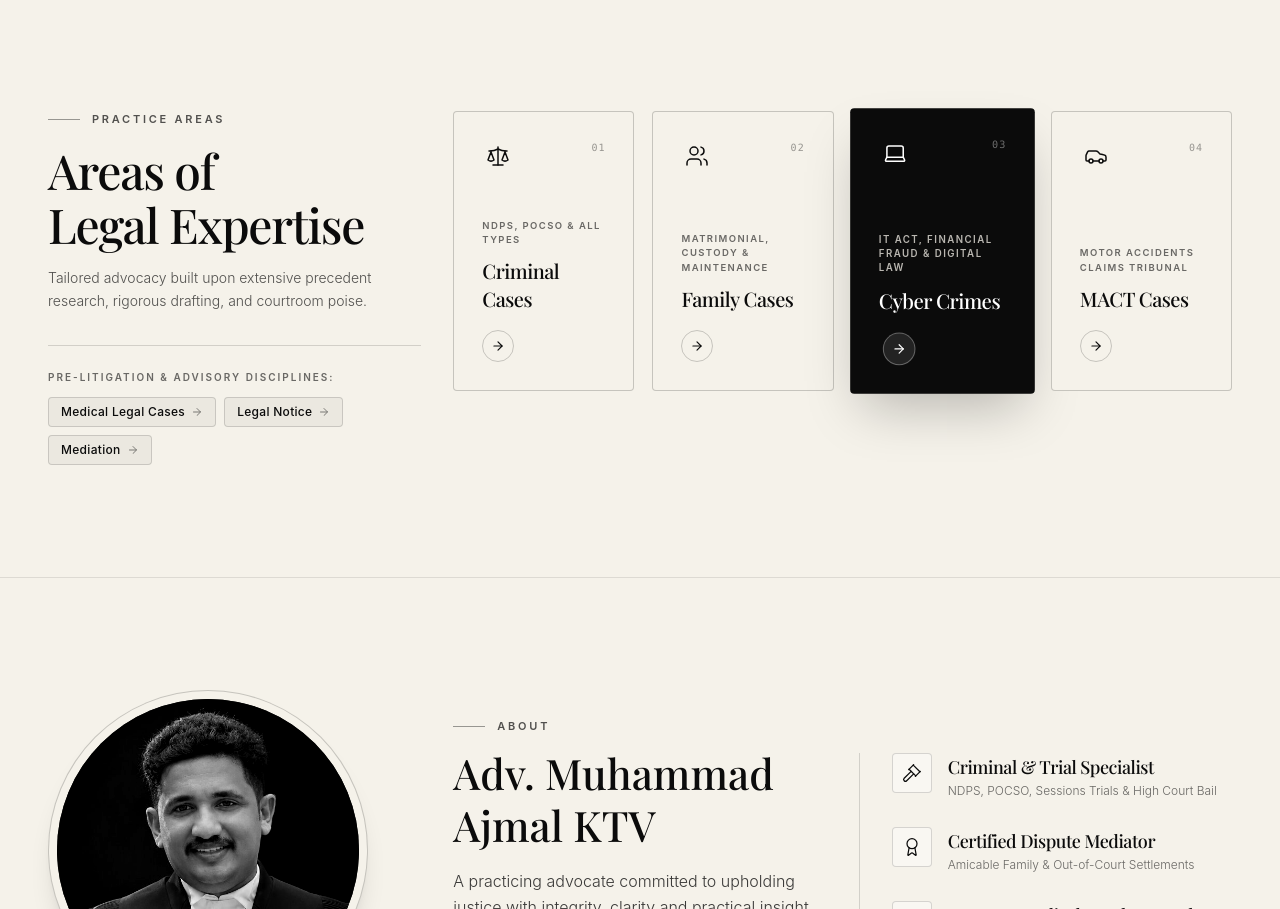
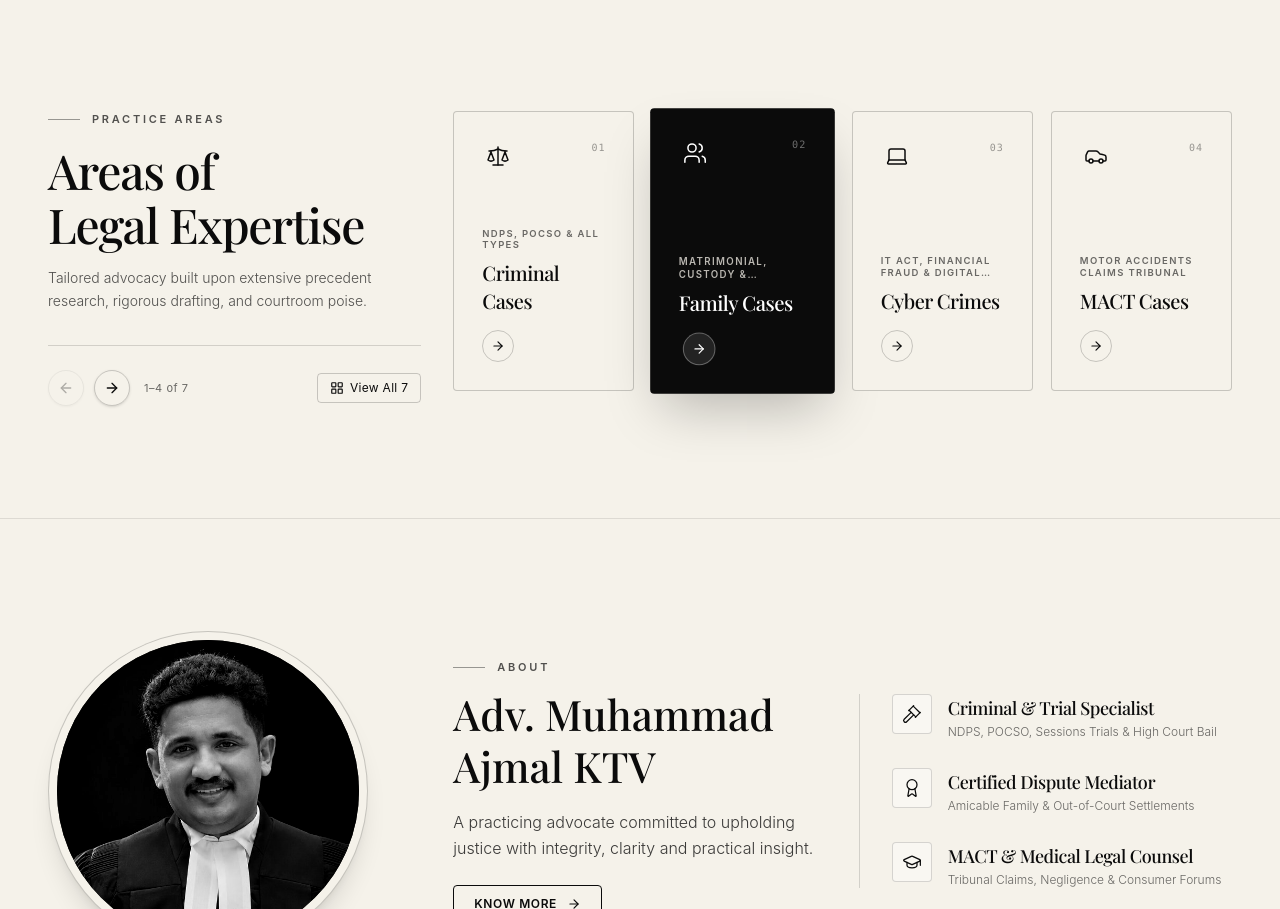
Before and after one commit to ha-shir/Lawfolio, a React (Vite) app: page / in a window 1280 px wide. Shown: the part 924-1833 px from the top of the page. Built offline with nearby package versions, Linux system fonts and the light colour scheme; a web font is replaced by a local one.

Commit message:
feat: present exclusively the 7 user-provided practice disciplines with interactive slider and full grid view

```diff
--- a/src/components/PracticeAreas.tsx
+++ b/src/components/PracticeAreas.tsx
@@ -1,6 +1,18 @@
 import React, { useState } from 'react';
-import { Scale, Users, Laptop, Car, FileText, Handshake, Stethoscope, ArrowRight } from 'lucide-react';
-import { motion } from 'framer-motion';
+import {
+  Scale,
+  Users,
+  Laptop,
+  Car,
+  Stethoscope,
+  FileText,
+  Handshake,
+  ArrowRight,
+  ArrowLeft,
+  LayoutGrid,
+  SlidersHorizontal,
+} from 'lucide-react';
+import { motion, AnimatePresence } from 'framer-motion';
 import { PracticeArea } from '../types';
 
 interface PracticeAreasProps {
@@ -12,10 +24,30 @@ export const PracticeAreas: React.FC<PracticeAreasProps> = ({
   practiceAreas,
   onSelectPracticeArea,
 }) => {
-  // Let default active card be the 3rd card (Cyber Crimes) or 1st card as seen in screenshots
-  const [activeCardId, setActiveCardId] = useState<string>(
-    practiceAreas[2]?.id || practiceAreas[0]?.id || 'criminal-cases'
-  );
+  // Only the 7 cases given by the user
+  const allUserCases = practiceAreas.slice(0, 7);
+
+  // Slider view state: index of starting card (0 or 3)
+  const [startIndex, setStartIndex] = useState<number>(0);
+  const [activeCardId, setActiveCardId] = useState<string>(allUserCases[1]?.id || allUserCases[0]?.id || 'family-cases');
+  // Option to view all 7 cards at once or in 4-card slider
+  const [isGridMode, setIsGridMode] = useState<boolean>(false);
+
+  const cardsPerPage = 4;
+  const canGoPrev = startIndex > 0;
+  const canGoNext = startIndex + cardsPerPage < allUserCases.length;
+
+  const handlePrev = () => {
+    setStartIndex((prev) => Math.max(0, prev - 1));
+  };
+
+  const handleNext = () => {
+    setStartIndex((prev) => Math.min(allUserCases.length - cardsPerPage, prev + 1));
+  };
+
+  const displayedCards = isGridMode
+    ? allUserCases
+    : allUserCases.slice(startIndex, startIndex + cardsPerPage);
 
   const renderIcon = (iconName: PracticeArea['iconName'], isActive: boolean) => {
     const className = `w-6 h-6 transition-colors duration-300 ${
@@ -31,21 +63,16 @@ export const PracticeAreas: React.FC<PracticeAreasProps> = ({
         return <Laptop className={className} strokeWidth={1.5} />;
       case 'car':
         return <Car className={className} strokeWidth={1.5} />;
+      case 'stethoscope':
+        return <Stethoscope className={className} strokeWidth={1.5} />;
       case 'file-text':
         return <FileText className={className} strokeWidth={1.5} />;
       case 'handshake':
         return <Handshake className={className} strokeWidth={1.5} />;
-      case 'stethoscope':
-        return <Stethoscope className={className} strokeWidth={1.5} />;
       default:
         return <Scale className={className} strokeWidth={1.5} />;
     }
   };
-
-  // Top 4 prioritized cards
-  const prioritizedCards = practiceAreas.slice(0, 4);
-  // Additional disciplines: Medical Legal Cases, Legal Notice, Mediation
-  const additionalDisciplines = practiceAreas.slice(4);
 
   return (
     <section
@@ -55,7 +82,7 @@ export const PracticeAreas: React.FC<PracticeAreasProps> = ({
       <div className="max-w-7xl mx-auto px-5 sm:px-8 lg:px-12">
         <div className="grid grid-cols-1 lg:grid-cols-12 gap-10 lg:gap-8 items-start">
 
-          {/* Left Column: Heading, Subtitle & Additional Disciplines */}
+          {/* Left Column: Heading, Subtitle & Slider Navigation */}
           <motion.div
             initial={{ opacity: 0, x: -20 }}
             whileInView={{ opacity: 1, x: 0 }}
@@ -79,42 +106,81 @@ export const PracticeAreas: React.FC<PracticeAreasProps> = ({
               Tailored advocacy built upon extensive precedent research, rigorous drafting, and courtroom poise.
             </p>
 
-            {/* Additional Practice Disciplines (Legal Notice, Mediation, Medical Legal Cases) */}
-            {additionalDisciplines.length > 0 && (
-              <div className="mt-8 pt-6 border-t border-[#0B0B0B]/15 flex flex-col gap-3">
-                <span className="text-[10px] font-sans uppercase tracking-[0.2em] font-semibold text-[#0B0B0B]/60">
-                  Pre-Litigation & Advisory Disciplines:
+            {/* Slider Navigation & Mode Switcher Controls */}
+            <div className="mt-8 pt-6 border-t border-[#0B0B0B]/15 flex items-center justify-between gap-4">
+              {/* Prev / Next Buttons */}
+              {!isGridMode ? (
+                <div className="flex items-center gap-2.5">
+                  <button
+                    type="button"
+                    onClick={handlePrev}
+                    disabled={!canGoPrev}
+                    aria-label="Previous practice areas"
+                    className="w-9 h-9 rounded-full border border-[#0B0B0B]/20 flex items-center justify-center text-[#0B0B0B] hover:bg-[#0B0B0B] hover:text-white transition-all disabled:opacity-30 disabled:cursor-not-allowed cursor-pointer shadow-sm active:scale-95"
+                  >
+                    <ArrowLeft className="w-4 h-4" />
+                  </button>
+                  <button
+                    type="button"
+                    onClick={handleNext}
+                    disabled={!canGoNext}
+                    aria-label="Next practice areas"
+                    className="w-9 h-9 rounded-full border border-[#0B0B0B]/20 flex items-center justify-center text-[#0B0B0B] hover:bg-[#0B0B0B] hover:text-white transition-all disabled:opacity-30 disabled:cursor-not-allowed cursor-pointer shadow-sm active:scale-95"
+                  >
+                    <ArrowRight className="w-4 h-4" />
+                  </button>
+                  <span className="text-[11px] font-sans text-[#0B0B0B]/60 tracking-wider ml-1">
+                    {startIndex + 1}–{startIndex + displayedCards.length} of {allUserCases.length}
                   </span>
-                <div className="flex flex-wrap gap-2">
-                  {additionalDisciplines.map((area) => (
+                </div>
+              ) : (
+                <span className="text-[11px] font-sans text-[#0B0B0B]/60 tracking-wider">
+                  All {allUserCases.length} Disciplines
+                </span>
+              )}
+
+              {/* View Toggle: Carousel vs All 7 Grid */}
               <button
-                      key={area.id}
                 type="button"
-                      onClick={() => onSelectPracticeArea(area)}
-                      className="px-3 py-1.5 rounded-sm bg-[#0B0B0B]/[0.04] hover:bg-[#0B0B0B] hover:text-white border border-[#0B0B0B]/15 text-[#0B0B0B] text-xs font-sans tracking-wide transition-all cursor-pointer flex items-center gap-1.5 group"
+                onClick={() => setIsGridMode(!isGridMode)}
+                className="hidden sm:inline-flex items-center gap-1.5 px-3 py-1.5 rounded-sm border border-[#0B0B0B]/20 hover:border-[#0B0B0B] text-xs font-sans tracking-wide text-[#0B0B0B] transition-colors cursor-pointer"
               >
-                      <span className="font-medium">{area.title}</span>
-                      <ArrowRight className="w-3 h-3 opacity-50 group-hover:opacity-100 group-hover:translate-x-0.5 transition-all" />
+                {isGridMode ? (
+                  <>
+                    <SlidersHorizontal className="w-3.5 h-3.5" />
+                    <span>Carousel View</span>
+                  </>
+                ) : (
+                  <>
+                    <LayoutGrid className="w-3.5 h-3.5" />
+                    <span>View All 7</span>
+                  </>
+                )}
               </button>
-                  ))}
             </div>
-              </div>
-            )}
           </motion.div>
 
-          {/* Right Column: 4 Prioritized Cards (Criminal Cases, Family Cases, Cyber Crimes, MACT Cases) */}
+          {/* Right Column: Practice Cards (Showing ONLY the user's cases in priority order) */}
           <div className="lg:col-span-8">
-            <div className="grid grid-cols-2 md:grid-cols-4 gap-4 sm:gap-4.5">
-              {prioritizedCards.map((area, index) => {
+            <div
+              className={`grid gap-4 sm:gap-4.5 ${
+                isGridMode
+                  ? 'grid-cols-1 sm:grid-cols-2 md:grid-cols-3 lg:grid-cols-4'
+                  : 'grid-cols-2 md:grid-cols-4'
+              }`}
+            >
+              <AnimatePresence mode="popLayout">
+                {displayedCards.map((area, index) => {
                   const isActive = activeCardId === area.id;
 
                   return (
                     <motion.div
                       key={area.id}
-                    initial={{ opacity: 0, y: 20 }}
-                    whileInView={{ opacity: 1, y: 0 }}
-                    viewport={{ once: true }}
-                    transition={{ duration: 0.5, delay: index * 0.08 }}
+                      layout
+                      initial={{ opacity: 0, y: 15 }}
+                      animate={{ opacity: 1, y: 0 }}
+                      exit={{ opacity: 0, scale: 0.96 }}
+                      transition={{ duration: 0.4, delay: index * 0.04 }}
                       onMouseEnter={() => setActiveCardId(area.id)}
                       onClick={() => onSelectPracticeArea(area)}
                       className={`group relative rounded-sm p-6 sm:p-7 flex flex-col justify-between min-h-[250px] sm:min-h-[280px] cursor-pointer transition-all duration-400 ease-[cubic-bezier(0.22,1,0.36,1)] ${
@@ -123,7 +189,7 @@ export const PracticeAreas: React.FC<PracticeAreasProps> = ({
                           : 'bg-[#F5F2EA] text-[#0B0B0B] border border-[#0B0B0B]/20 hover:border-[#0B0B0B]/60 hover:shadow-lg'
                       }`}
                     >
-                    {/* Top: Icon & Number */}
+                      {/* Top: Icon & Discipline Number */}
                       <div className="flex items-start justify-between w-full">
                         <div className="p-1">
                           {renderIcon(area.iconName, isActive)}
@@ -137,12 +203,12 @@ export const PracticeAreas: React.FC<PracticeAreasProps> = ({
                         </span>
                       </div>
 
-                    {/* Bottom: Subtitle, Title & Circle Arrow Button */}
-                    <div className="mt-8 flex flex-col gap-2.5">
-                      {/* Subtitle tag (NDPS, POCSO & All Types, etc.) */}
+                      {/* Bottom: Subtitle Tag, Title & Circle Arrow Button */}
+                      <div className="mt-6 flex flex-col gap-2">
+                        {/* Subtitle Tag */}
                         {area.subtitle && (
                           <span
-                          className={`text-[9px] sm:text-[9.5px] font-sans uppercase tracking-[0.15em] font-semibold transition-colors duration-300 ${
+                            className={`text-[9px] sm:text-[9.5px] font-sans uppercase tracking-[0.14em] font-semibold leading-tight line-clamp-2 transition-colors duration-300 ${
                               isActive ? 'text-[#F5F2EA]/75' : 'text-[#0B0B0B]/60'
                             }`}
                           >
@@ -175,7 +241,24 @@ export const PracticeAreas: React.FC<PracticeAreasProps> = ({
                     </motion.div>
                   );
                 })}
+              </AnimatePresence>
             </div>
+
+            {/* Mobile Swipe / Pagination Dots Indicator */}
+            {!isGridMode && (
+              <div className="flex items-center justify-center gap-1.5 mt-6 lg:hidden">
+                {allUserCases.map((_, idx) => (
+                  <div
+                    key={idx}
+                    className={`h-1.5 rounded-full transition-all duration-300 ${
+                      idx >= startIndex && idx < startIndex + displayedCards.length
+                        ? 'w-5 bg-[#0B0B0B]'
+                        : 'w-1.5 bg-[#0B0B0B]/25'
+                    }`}
+                  />
+                ))}
+              </div>
+            )}
           </div>
 
         </div>
```
Also changed, not shown: public/test-frame-1.jpg (deleted). Lines whose indentation alone changed are shown as unchanged.
